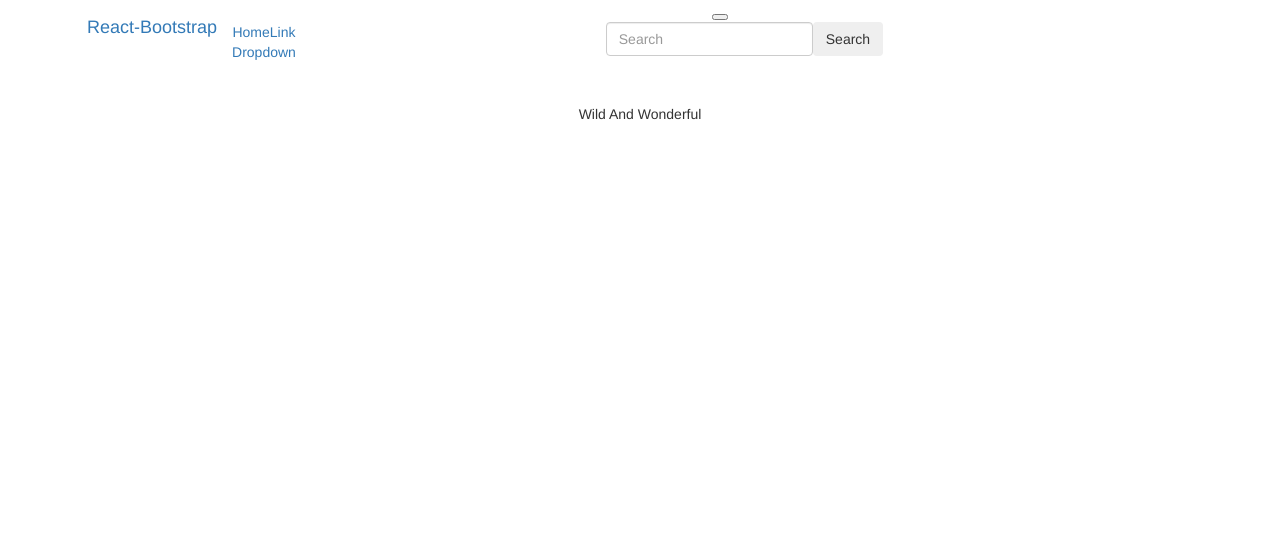
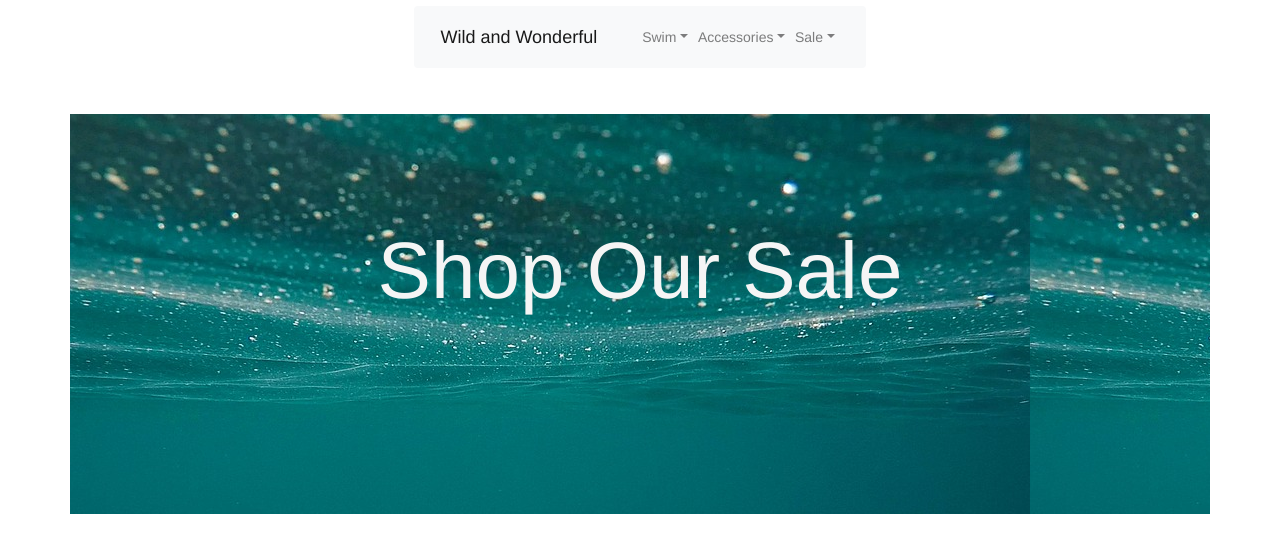
Before and after one commit to arianaw15/wild-wonderful, a React (Create React App) app: page / in a window 1280 px wide. Shown: the top 552 px of the page. Built offline with nearby package versions, Linux system fonts and the light colour scheme.

Commit message:
updated navbar and landing page

```diff
--- a/public/index.html
+++ b/public/index.html
@@ -10,6 +10,12 @@
       content="Web site created using create-react-app"
     />
     <link rel="apple-touch-icon" href="%PUBLIC_URL%/logo192.png" />
+    <link
+  rel="stylesheet"
+  href="https://cdn.jsdelivr.net/npm/bootstrap@4.6.0/dist/css/bootstrap.min.css"
+  integrity="sha384-B0vP5xmATw1+K9KRQjQERJvTumQW0nPEzvF6L/Z6nronJ3oUOFUFpCjEUQouq2+l"
+  crossorigin="anonymous"
+/>
     <!--
       manifest.json provides metadata used when your web app is installed on a
       user's mobile device or desktop. See https://developers.google.com/web/fundamentals/web-app-manifest/
--- a/src/components/landingPage/Landing.js
+++ b/src/components/landingPage/Landing.js
@@ -1,10 +1,12 @@
 import React from 'react'
+import {Container} from 'react-bootstrap'
+import './landing.css'
 
 function Landing() {
     return (
-        <div>
-            Wild And Wonderful
-        </div>
+       <Container className="landing">
+        <div className="heading">Shop Our Sale</div>
+       </Container>
     )
 }
 
--- /dev/null
+++ b/src/components/landingPage/landing.css
@@ -0,0 +1,9 @@
+.landing {
+    background-image: url("./oceanBackground.jpg");
+    height: 50vh;
+}
+.heading {
+    color: whitesmoke;
+    font-size: 10vh;
+    padding:100px;
+}
--- a/src/components/navBar/NavBar.js
+++ b/src/components/navBar/NavBar.js
@@ -5,24 +5,36 @@ function NavBar() {
     return (
         <Container className="navbar">
         <Navbar bg="light" expand="lg">
-  <Navbar.Brand href="#home">React-Bootstrap</Navbar.Brand>
+  <Navbar.Brand href="/Tops">Wild and Wonderful</Navbar.Brand>
   <Navbar.Toggle aria-controls="basic-navbar-nav" />
   <Navbar.Collapse id="basic-navbar-nav">
     <Nav className="mr-auto">
-      <Nav.Link href="#home">Home</Nav.Link>
-      <Nav.Link href="#link">Link</Nav.Link>
-      <NavDropdown title="Dropdown" id="basic-nav-dropdown">
-        <NavDropdown.Item href="#action/3.1">Action</NavDropdown.Item>
-        <NavDropdown.Item href="#action/3.2">Another action</NavDropdown.Item>
-        <NavDropdown.Item href="#action/3.3">Something</NavDropdown.Item>
+      <NavDropdown title="Swim" id="basic-nav-dropdown">
+        <NavDropdown.Item href="#tops">Tops</NavDropdown.Item>
         <NavDropdown.Divider />
-        <NavDropdown.Item href="#action/3.4">Separated link</NavDropdown.Item>
+        <NavDropdown.Item href="#action/3.2">Bottoms</NavDropdown.Item>
+        <NavDropdown.Divider />
+        <NavDropdown.Item href="#action/3.3">One-Piece</NavDropdown.Item>
+        <NavDropdown.Divider />
+        <NavDropdown.Item href="#action/3.3">All</NavDropdown.Item>
+      </NavDropdown>
+      <NavDropdown title="Accessories" id="basic-nav-dropdown">
+        <NavDropdown.Item href="#action/3.1">Totes</NavDropdown.Item>
+        <NavDropdown.Divider />
+        <NavDropdown.Item href="#action/3.2">Sandals</NavDropdown.Item>
+        <NavDropdown.Divider />
+        <NavDropdown.Item href="#action/3.3">Wraps</NavDropdown.Item>
+        <NavDropdown.Divider />
+      </NavDropdown>
+      <NavDropdown title="Sale" id="basic-nav-dropdown">
+        <NavDropdown.Item href="#action/3.1">Swim</NavDropdown.Item>
+        <NavDropdown.Divider />
+        <NavDropdown.Item href="#action/3.2">Accessories</NavDropdown.Item>
+        <NavDropdown.Divider />
+        <NavDropdown.Item href="#action/3.3">All</NavDropdown.Item>
+        <NavDropdown.Divider />
       </NavDropdown>
     </Nav>
-    <Form inline>
-      <FormControl type="text" placeholder="Search" className="mr-sm-2" />
-      <Button variant="outline-success">Search</Button>
-    </Form>
   </Navbar.Collapse>
 </Navbar>
 </Container>
```
Also changed, not shown: src/components/landingPage/oceanBackground.jpg (added).
